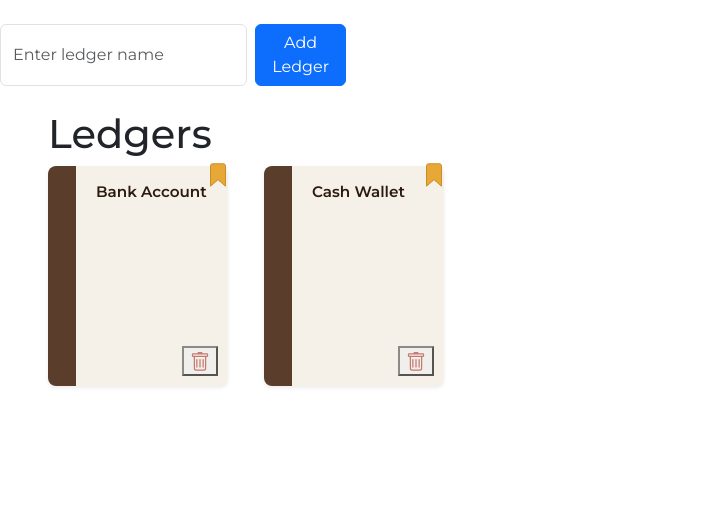
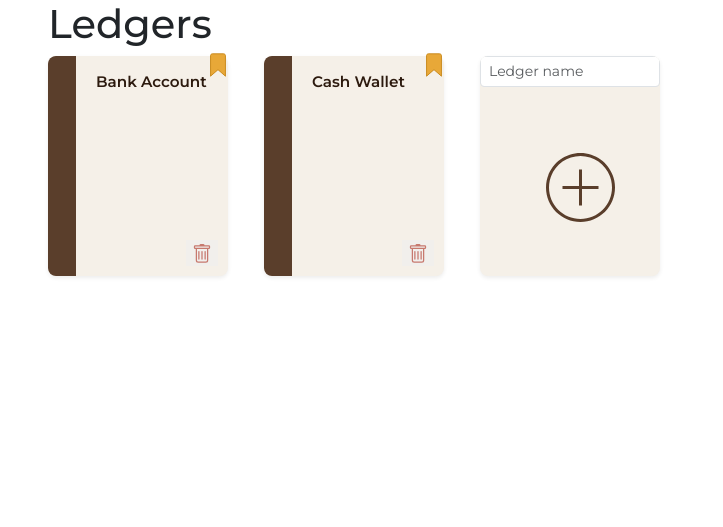
Before and after one commit to pgh911/DIS-project-group-47, a Flask app: page /ledgers in a window 1280 px wide. Shown: the part 80-607 px from the top of the page, without its empty margins (0-723 px from the left). Run offline with Flask 3, Linux system fonts and the light colour scheme; data comes from the database, SQL or seed files in the repository.

Commit message:
changed ledgers

```diff
--- a/static/ledger_style.css
+++ b/static/ledger_style.css
@@ -25,4 +25,5 @@
 
 .category-card:hover {
     transform: translateY(-3px);
+    transition: ease-in;
 }
--- a/templates/components/ledger.html
+++ b/templates/components/ledgers/ledger.html
@@ -18,7 +18,7 @@
             <input type="hidden" name="lid" value="{{ l['lid'] }}">
 			<button
                 type="submit"
-				class="position-absolute text-danger"
+				class="position-absolute text-danger border-0"
 				style="
 					bottom: 10px;
 					right: 10px;
--- /dev/null
+++ b/templates/components/ledgers/new_ledger.html
@@ -0,0 +1,30 @@
+{% macro new_ledger(a) %}
+<form method="POST" action="/ledgers">
+    <button class="border-0 bg-transparent p-0 new-ledger-btn" type="submit"
+    style="color: #5a3e2b; transition: color 0.2s;">
+    <div class="position-relative" style="width: 200px; height: 200px">
+    <div class="ledger position-relative rounded-3 overflow-hidden shadow-sm"
+        style="width: 180px; height: 220px; background-color: #f5f0e8">
+            <input type="hidden" name="action" value="create" />
+
+            <div>
+                <input type="text" name="ledger_name" placeholder="Ledger name" required class="form-control form-control-sm" />
+            </div>
+
+            <div class="d-flex justify-content-center align-items-center" style="height: 200px; width: 200px;">
+                    <svg xmlns="http://www.w3.org/2000/svg" width="75" height="75" viewBox="0 0 50 50" fill="currentColor">
+                        <path d="M 25 2 C 12.309295 2 2 12.309295 2 25 C 2 37.690705 12.309295 48 25 48 C 37.690705 48 48 37.690705 48 25 C 48 12.309295 37.690705 2 25 2 z M 25 4 C 36.609824 4 46 13.390176 46 25 C 46 36.609824 36.609824 46 25 46 C 13.390176 46 4 36.609824 4 25 C 4 13.390176 13.390176 4 25 4 z M 24 13 L 24 24 L 13 24 L 13 26 L 24 26 L 24 37 L 26 37 L 26 26 L 37 26 L 37 24 L 26 24 L 26 13 L 24 13 z"/>
+                    </svg>
+            </div>
+
+            </div>
+        </div>
+    </button>
+</form>
+
+<style>
+.new-ledger-btn:hover {
+    color: #c0622a !important;
+}
+</style>
+{% endmacro %}
--- a/templates/pages/ledgers.html
+++ b/templates/pages/ledgers.html
@@ -1,33 +1,17 @@
-{% from "components/ledger.html" import ledger %} {% extends "layout.html" %}
+{% from "components/ledgers/ledger.html" import ledger %} {% extends "layout.html" %}
+{% from "components/ledgers/new_ledger.html" import new_ledger %}
 
-{% block title %}Ledger | {ledger.ledger_name}{% endblock %}
+{% block title %} Ledger | {ledger.ledger_name}{% endblock %}
 
 {% block content %}
 
-<div class="py-4 d-flex align-items-center">
-  <form method="POST" action="/ledgers">
-    <input type="hidden" name="action" value="create" />
-    <div class="d-flex gap-2">
-      <input
-        type="text"
-        name="ledger_name"
-        placeholder="Enter ledger name"
-        required
-        class="form-control" />
-      <button
-        class="btn btn-primary"
-        type="submit">
-        Add Ledger
-      </button>
-    </div>
-  </form>
-</div>
 
 <div class="px-5">
   {% from "components/header.html" import header %} {{ header("Ledgers") }}
 
   <div class="d-flex flex-row w-100 gap-3">
     {% for l in ledgers %} {{ ledger(l) }} {% endfor %}
+	{{ new_ledger("")}}
   </div>
 </div>
 
```
Also changed, not shown: templates/components/ledgers/ledger_links.html (renamed from templates/components/ledger_links.html).
